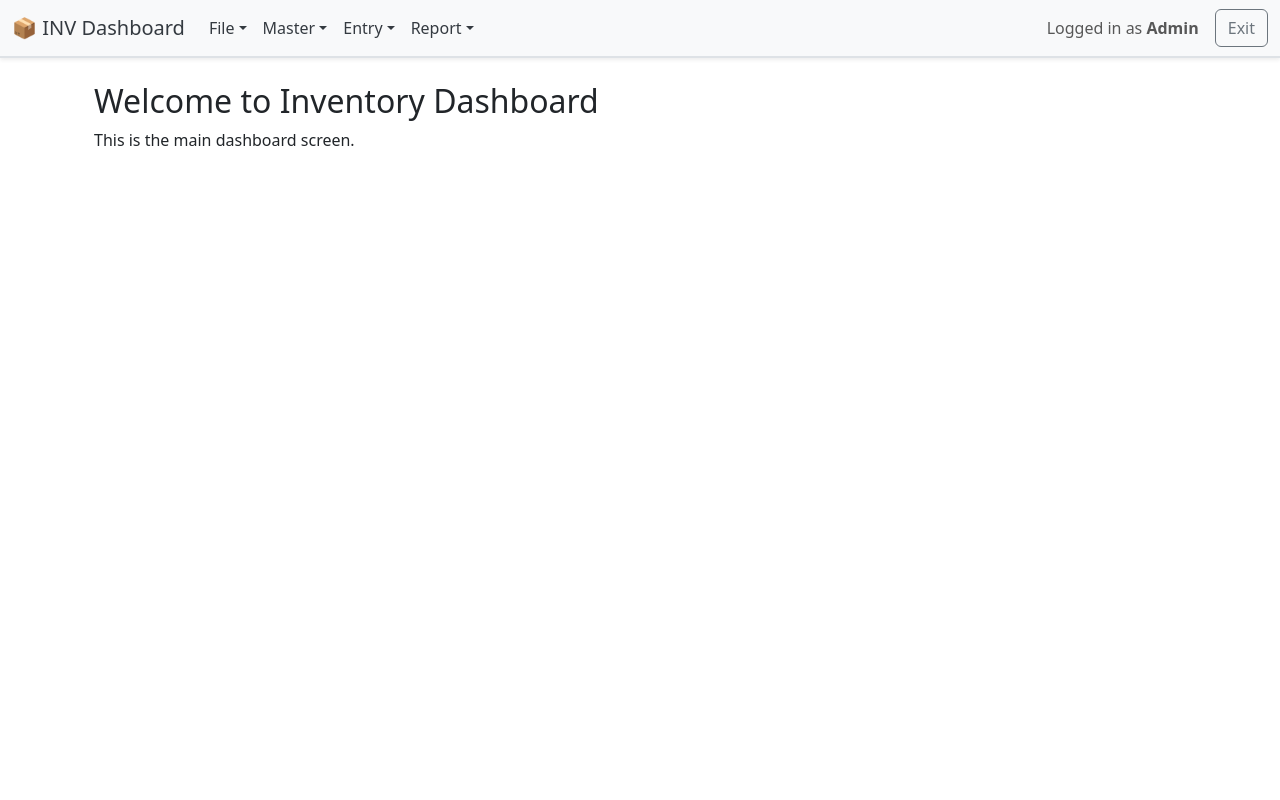
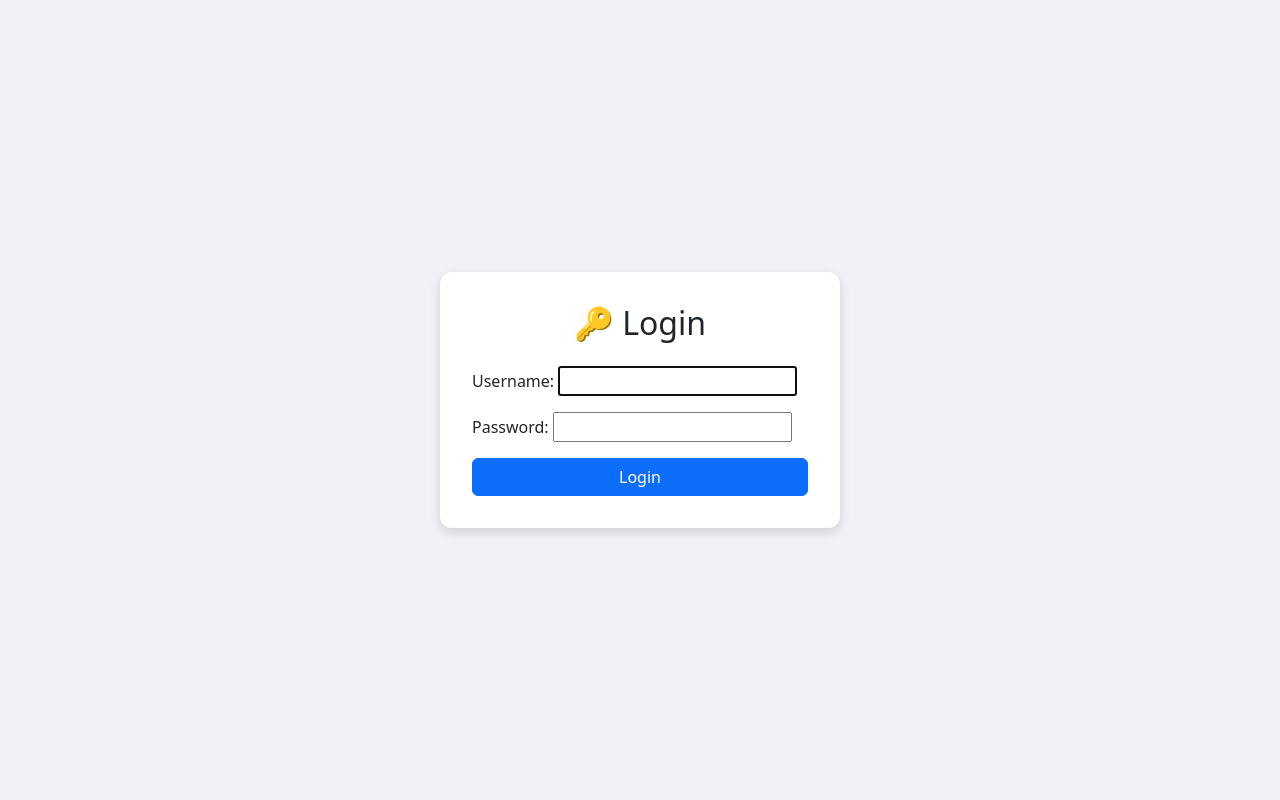
Before and after one commit to poojalkahotia/inv_project, a Django app: page / in a window 1280 px wide. Run offline with Django 5.2, Linux system fonts and the light colour scheme; some libraries are stand-ins or nearby versions.

Commit message:
🚀 Added Sale PDF professional layout, login & password change forms, and UI improvements

```diff
--- a/inv_project/settings.py
+++ b/inv_project/settings.py
@@ -85,3 +85,8 @@ DEFAULT_AUTO_FIELD = "django.db.models.BigAutoField"
 
 # CSRF trusted origins (for Render)
 CSRF_TRUSTED_ORIGINS = ["https://*.onrender.com"]
+
+# settings.py ke end me add karo
+LOGIN_URL = '/login/'
+LOGIN_REDIRECT_URL = '/dashboard/'   # login ke baad yeh page khulega
+LOGOUT_REDIRECT_URL = '/login/'      # logout ke baad login page pe redirect
--- a/invapp/static/css/style.css
+++ b/invapp/static/css/style.css
@@ -1,5 +1,4 @@
-/* style.css */
-
+/* Navbar styling (unchanged) */
 .navbar-custom {
     background-color: #f8f9fa;
     border-bottom: 2px solid #dee2e6;
@@ -14,3 +13,14 @@
 .navbar-custom .nav-link:hover {
     color: #0d6efd;
 }
+
+/* Login page specific styling */
+body.login-page .login-card {
+  padding: 2rem;
+  border-radius: 0.75rem;
+  box-shadow: 0 4px 12px rgba(0,0,0,0.15);
+  background-color: #ffffff;
+  width: 100%;
+  max-width: 400px;
+  box-sizing: border-box;
+}
--- /dev/null
+++ b/invapp/templates/auth/login.html
@@ -0,0 +1,36 @@
+{% load static %}
+<!DOCTYPE html>
+<html lang="en">
+<head>
+  <meta charset="UTF-8">
+  <meta name="viewport" content="width=device-width, initial-scale=1.0">
+  <title>Login | INV Dashboard</title>
+  <link href="https://cdn.jsdelivr.net/npm/bootstrap@5.3.2/dist/css/bootstrap.min.css" rel="stylesheet">
+  <link rel="stylesheet" href="{% static 'css/style.css' %}">
+  <style>
+    /* Inline override to guarantee centering */
+    html, body {
+      height: 100%;
+      margin: 0 !important;
+    }
+    body.login-page {
+      display: flex !important;
+      justify-content: center !important;
+      align-items: center !important;
+      background-color: #f0f2f5;
+    }
+  </style>
+</head>
+<body class="login-page">
+
+  <div class="login-card">
+    <h2 class="text-center mb-4">🔑 Login</h2>
+    <form method="post">
+      {% csrf_token %}
+      {{ form.as_p }}
+      <button type="submit" class="btn btn-primary w-100">Login</button>
+    </form>
+  </div>
+
+</body>
+</html>
--- a/invapp/templates/invapp/base.html
+++ b/invapp/templates/invapp/base.html
@@ -38,7 +38,6 @@
                     </ul>
                 </li>
 
-
                 <!-- Entry Menu -->
                 <li class="nav-item dropdown">
                     <a class="nav-link dropdown-toggle" href="#" role="button" data-bs-toggle="dropdown">Entry</a>
@@ -49,7 +48,6 @@
                         <li><a class="dropdown-item" href="{% url 'pay' %}">Payment</a></li>
                     </ul>
                 </li>
-
 
                 <!-- Report Menu -->
                 <li class="nav-item dropdown">
@@ -68,16 +66,24 @@
             </ul>
 
             <!-- Exit / Logout / Profile -->
+            {% if user.is_authenticated %}
+                <div class="d-flex align-items-center ms-auto">
                     <span class="navbar-text me-3">
-                Logged in as <strong>Admin</strong>
+                        Logged in as <strong>{{ user.username }}</strong>
                     </span>
-            <a href="{% url 'dashboard' %}" class="btn btn-outline-secondary">Exit</a>
+                    <a href="{% url 'password_change' %}" class="btn btn-outline-warning me-2">Change Password</a>
+                    <form method="post" action="{% url 'logout' %}" class="mb-0">
+                        {% csrf_token %}
+                        <button type="submit" class="btn btn-outline-danger">Logout</button>
+                    </form>
+                </div>
+            {% else %}
+                <a href="{% url 'login' %}" class="btn btn-outline-primary ms-auto">Login</a>
+            {% endif %}
+
         </div>
     </div>
 </nav>
-
-
-
 
 <div class="container mt-4">
     <!-- Global Flash Messages -->
@@ -89,6 +95,7 @@
             </div>
         {% endfor %}
     {% endif %}
+
     {% block content %}
     {% endblock %}
 </div>
--- a/invapp/templates/invapp/dashboard.html
+++ b/invapp/templates/invapp/dashboard.html
@@ -3,8 +3,11 @@
 {% block title %}Dashboard{% endblock %}
 
 {% block content %}
-  <div class="container">
+  <div class="container mt-5">
     <h2>Welcome to Inventory Dashboard</h2>
     <p>This is the main dashboard screen.</p>
+    <p>Logged in as: <strong>{{ request.user.username }}</strong></p>
+
+
   </div>
 {% endblock %}
--- a/invapp/urls.py
+++ b/invapp/urls.py
@@ -11,10 +11,12 @@ from invapp.views.dashboard_views import dashboard
 from invapp.views.company_views import company_view
 from invapp.views import purchase_views,sale_views,rec_views,pay_views
 from invapp.reports import report_views
-
+from django.contrib.auth import views as auth_views
+from django.contrib.auth.decorators import login_required
+from django.urls import path, reverse_lazy
 urlpatterns = [
     # Dashboard
-    path('', dashboard, name='dashboard'),
+    path("dashboard/", dashboard, name='dashboard'),
 
     # Company URLs
     path('companies/', company_view, name='company'),
@@ -83,7 +85,14 @@ urlpatterns = [
     path('receipt_report/pdf/', report_views.receipt_report_pdf, name='receipt_report_pdf'),
     path('payment_report/pdf/', report_views.payment_report_pdf, name='payment_report_pdf'),
 
+    # Authentication URLs
+    path("login/", auth_views.LoginView.as_view(template_name="auth/login.html"), name="login"),
+    path("logout/", auth_views.LogoutView.as_view(), name="logout"),
+    path("password_change/",login_required (auth_views.PasswordChangeView.as_view(template_name="auth/password_change.html", success_url=reverse_lazy('password_change_done'))), name="password_change"),
+    path("password_change/done/",login_required (auth_views.PasswordChangeDoneView.as_view(template_name="auth/password_change_done.html")), name="password_change_done"),
 
+    # Root URL redirects to login page
+    path("", auth_views.LoginView.as_view(template_name="auth/login.html")),
 
 
 
--- a/invapp/views/dashboard_views.py
+++ b/invapp/views/dashboard_views.py
@@ -1,4 +1,6 @@
 from django.shortcuts import render
+from django.contrib.auth.decorators import login_required
 
+@login_required
 def dashboard(request):
     return render(request, 'invapp/dashboard.html')
--- a/requirements.txt
+++ b/requirements.txt
@@ -12,3 +12,4 @@ pillow
 tkcalendar
 django-widget-tweaks
 num2words
+whitenoise===6.9.0
```
Also changed, not shown: invapp/reports/pdf_reports.py (added, +66 -0 lines), invapp/reports/report_views.py (+7 -5 lines), invapp/templates/auth/logout.html (added, +8 -0 lines), invapp/templates/auth/password_change.html (added, +30 -0 lines), invapp/templates/auth/password_change_done.html (added, +7 -0 lines). Lines whose indentation alone changed are shown as unchanged.
